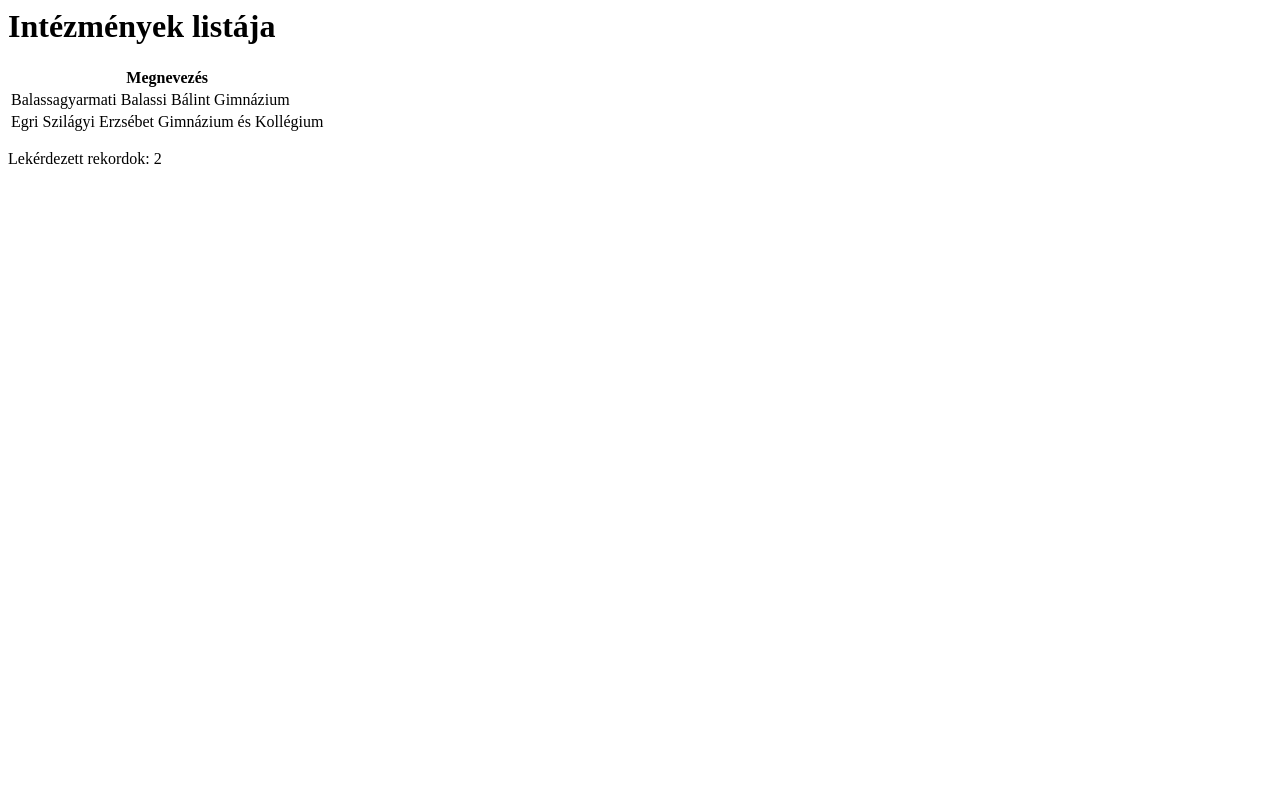
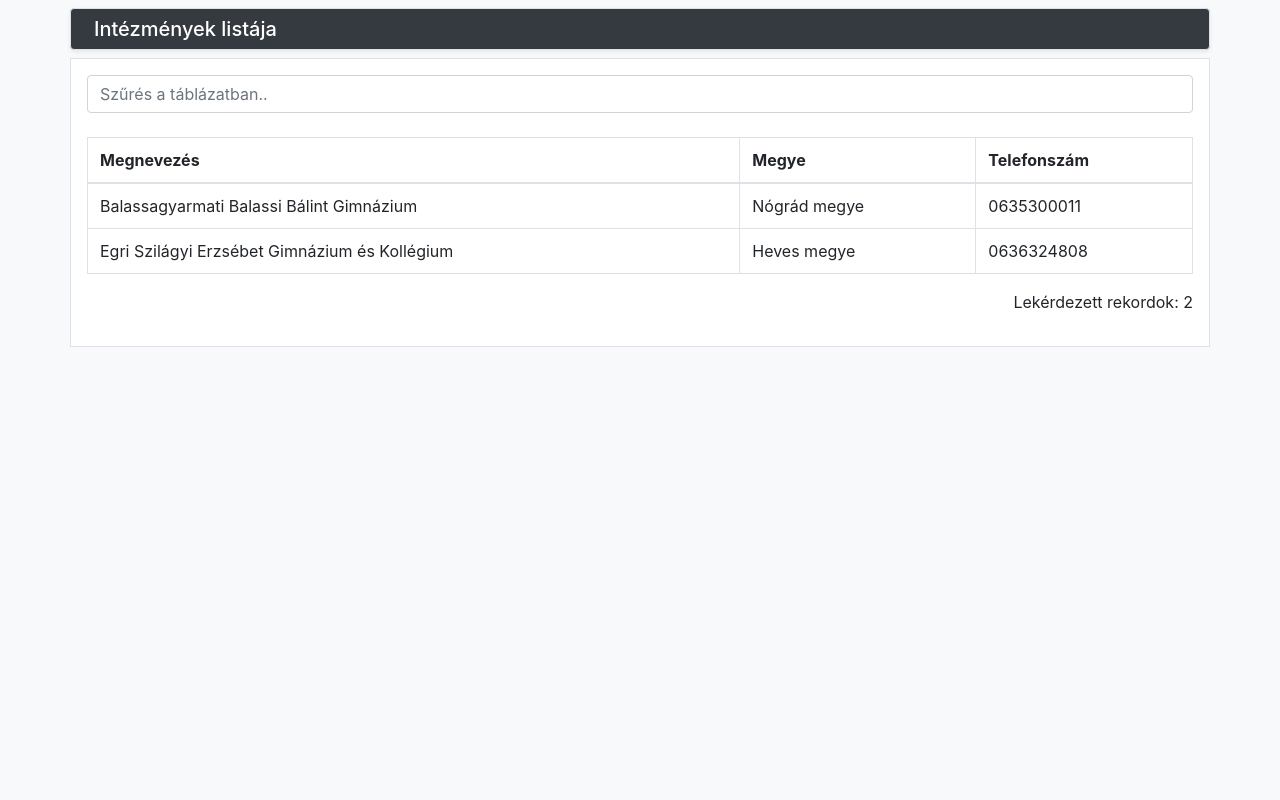
Before and after one commit to Gellifree/thesis, a CodeIgniter app: page /thesis/index.php/institution/list in a window 1280 px wide. Run offline with CodeIgniter, Linux system fonts and the light colour scheme; data comes from the database, SQL or seed files in the repository.

Commit message:
Bootstrap hozzáadása

```diff
--- a/application/models/Institution_model.php
+++ b/application/models/Institution_model.php
@@ -12,7 +12,7 @@
     }
 
     public function get_list() {
-        $this->db->select('i.id, i.megnevezes');
+        $this->db->select('i.id, i.megnevezes, i.megye, i.telefon');
         $this->db->from('institution i');
         $this->db->where('i.aktiv', 1);
         $this->db->order_by('i.megnevezes', 'asc');
--- /dev/null
+++ b/application/views/common/bootstrap.php
@@ -0,0 +1,14 @@
+<!-- Latest compiled and minified CSS -->
+<link rel="stylesheet" href="https://maxcdn.bootstrapcdn.com/bootstrap/4.5.2/css/bootstrap.min.css">
+
+<!-- jQuery library -->
+<script src="https://ajax.googleapis.com/ajax/libs/jquery/3.5.1/jquery.min.js"></script>
+
+<!-- Popper JS -->
+<script src="https://cdnjs.cloudflare.com/ajax/libs/popper.js/1.16.0/umd/popper.min.js"></script>
+
+<!-- Latest compiled JavaScript -->
+<script src="https://maxcdn.bootstrapcdn.com/bootstrap/4.5.2/js/bootstrap.min.js"></script>
+
+<!-- Font awesome -->
+<link rel="stylesheet" href="https://use.fontawesome.com/releases/v5.7.0/css/all.css" integrity="sha384-lZN37f5QGtY3VHgisS14W3ExzMWZxybE1SJSEsQp9S+oqd12jhcu+A56Ebc1zFSJ" crossorigin="anonymous">
--- a/application/views/institution/list.php
+++ b/application/views/institution/list.php
@@ -1,23 +1,52 @@
-<h1><?=$title?></h1>
+<?php $this->load->view('common/bootstrap'); ?>
+
+<div class="container my-2 border shadow-sm text-white bg-dark rounded">
+<h5 class="m-2"><?=$title?></h5>
+</div>
+
+<body class="bg-light">
+
+
+<div class="container border p-3 shadow-smt bg-white">
 <?php if($records == null || empty($records)): ?>
     <p> Nincs rögzítve eggyetlen intézmény sem. </p>
 <?php else: ?>
-    <table>
+    <input class="form-control" id="searchInput" type="text" placeholder="Szűrés a táblázatban..">
+    <br>
+    <table class="table table-bordered">
         <thead>
             <tr>
                 <!-- <th>Azonosító</th> -->
                 <th>Megnevezés</th>
+                <th>Megye</th>
+                <th>Telefonszám</th>
             </tr>
         </thead>
-        <tbody>
+        <tbody id="db_result">
             <?php foreach ($records as $record): ?>
                 <tr>
                 <!-- <td> <?=$record->id?> </td> -->
                 <td> <?=$record->megnevezes?> </td>
+                <td> <?=$record->megye?> </td>
+                <td> <?=$record->telefon?> </td>
                 </tr>
             <?php endforeach; ?>
         </tbody>
     </table>
-    <p>Lekérdezett rekordok: <?=count($records)?> </p>
+    <p class="text-right">Lekérdezett rekordok: <?=count($records)?> </p>
+
+    <script>
+    $(document).ready(function(){
+      $("#searchInput").on("keyup", function() {
+        var value = $(this).val().toLowerCase();
+        $("#db_result tr").filter(function() {
+          $(this).toggle($(this).text().toLowerCase().indexOf(value) > -1)
+        });
+      });
+    });
+    </script>
+
 
 <?php endif; ?>
+
+</div>
```
